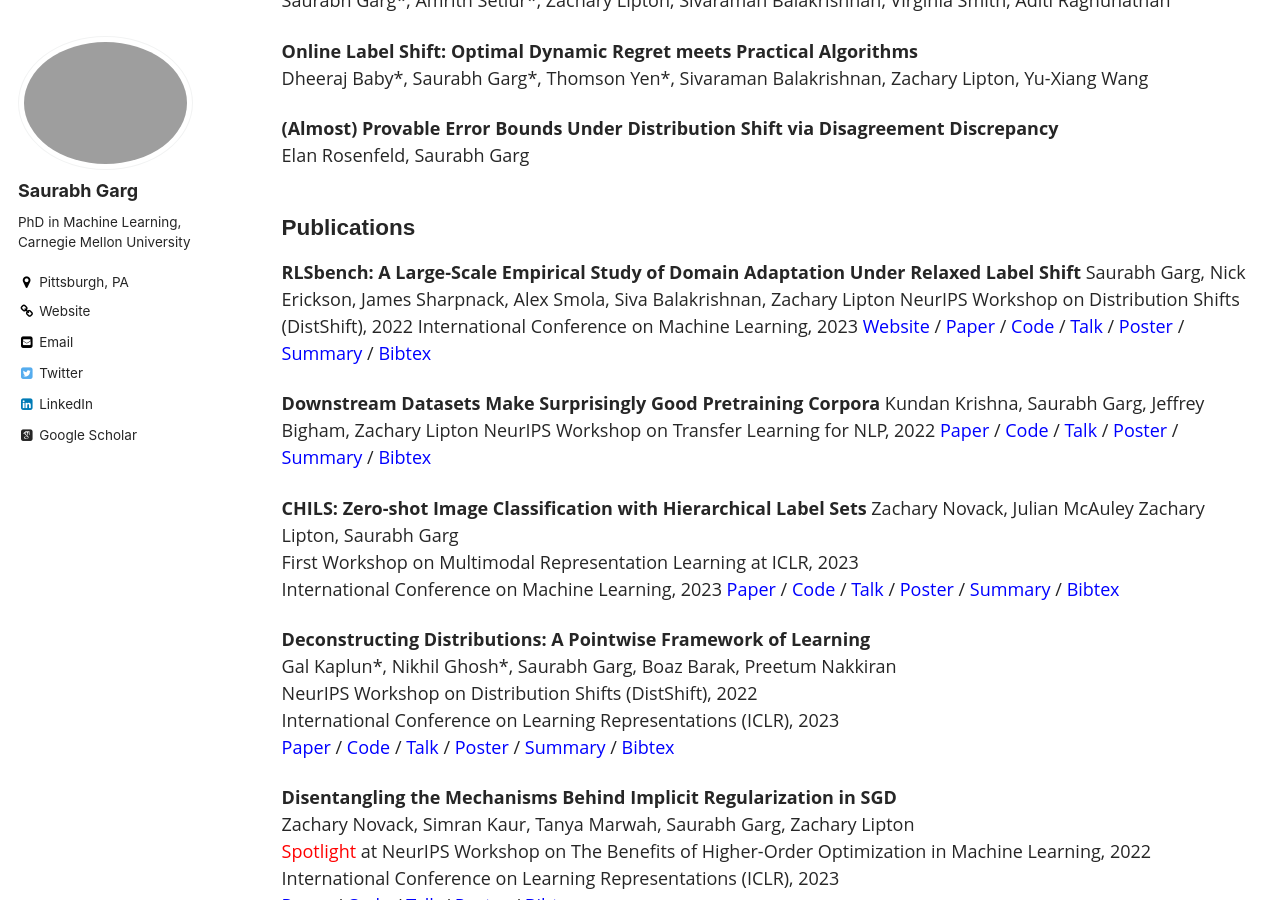
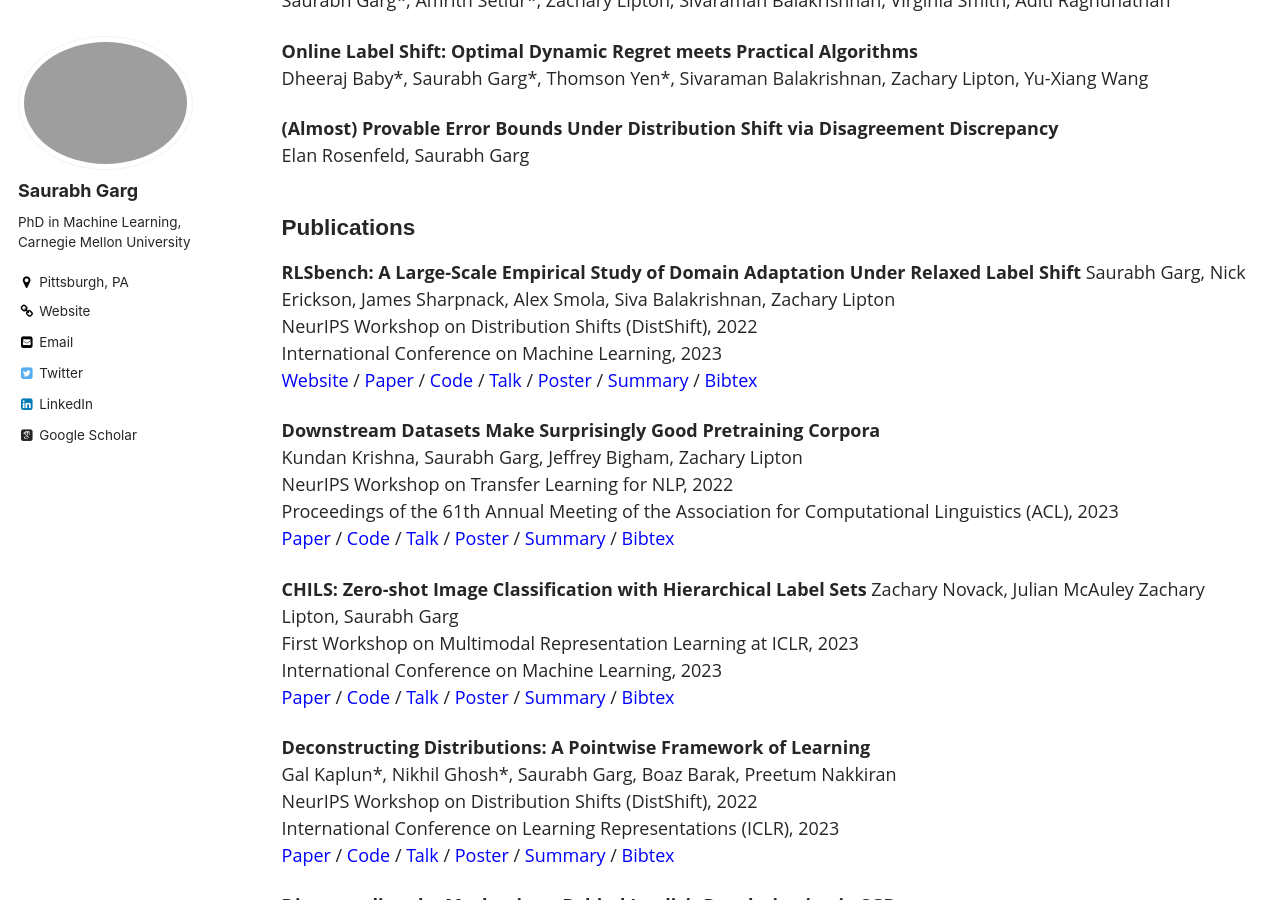
Before and after one commit to saurabhgarg1996/saurabhgarg1996.github.io, a Jekyll site: the page built from _pages/publications.md, in a window 1280 px wide and 900 px high, scrolled down 321 px. Built offline with Jekyll 4.4.1, drawn with Linux system fonts in a browser that asks for light colours; some web fonts are replaced.

Commit message:
ICML, NeurIPS updatre

```diff
--- a/_pages/publications.md
+++ b/_pages/publications.md
@@ -43,6 +43,7 @@ International Conference on Machine Learning, 2023
 **Downstream Datasets Make Surprisingly Good Pretraining Corpora**
 Kundan Krishna, Saurabh Garg, Jeffrey Bigham, Zachary Lipton
 NeurIPS Workshop on Transfer Learning for NLP, 2022
+Proceedings of the 61th Annual Meeting of the Association for Computational Linguistics (ACL), 2023
 <span style="color:blue">[Paper](https://arxiv.org/abs/2209.14389)</span> / <span style="color:blue">[Code]()</span> / <span style="color:blue">[Talk]()</span> / <span style="color:blue">[Poster]()</span> / <span style="color:blue">[Summary](javascript:toggleblock('kundan_2022_abs'))</span> / <span style="color:blue">[Bibtex](javascript:toggleblock('kundan_2022_bib'))</span>
 <p><i id="kundan_2022_abs" style="display: none;">We observe that pretraining only on the downstream dataset can perform comparably or often even better than pretraining on a huge upstream corpora.  </i></p>
 <bibtext xml:space="preserve" id="kundan_2022_bib" style="display: none;">
```
